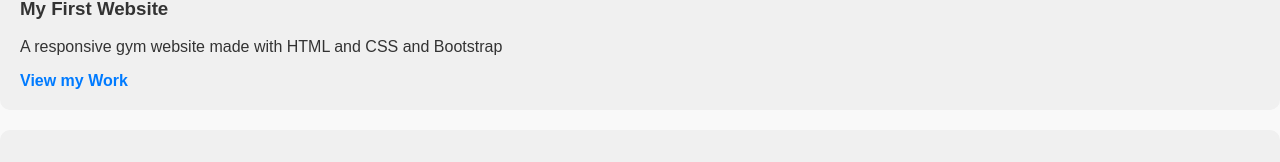
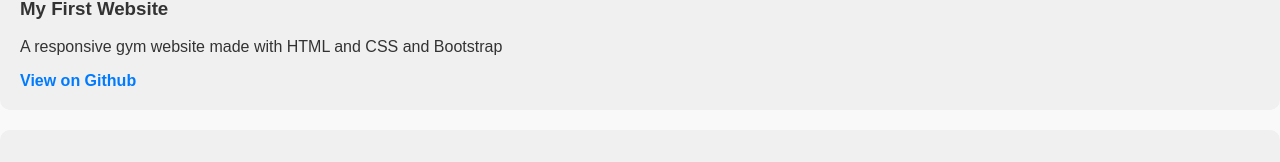
Before and after one commit to anas-1001/my-portfolio, a React (Vite) app: page /projects in a window 1280 px wide. Shown: the part 189-351 px from the top of the page. Built offline with nearby package versions, Linux system fonts and the light colour scheme.

Commit message:
updated link

```diff
--- a/src/Projects.jsx
+++ b/src/Projects.jsx
@@ -1,4 +1,4 @@
-import { Link } from "react-router";
+
 
 function Projects() {
 
@@ -8,8 +8,7 @@ function Projects() {
             <div className="project-card">
                 <h3>My First Website</h3>
                 <p>A responsive gym website made with HTML and CSS and Bootstrap</p>
-                {/* <a href="https://anas-1001.github.io/bootstrap-project/" target="_blank">View on Github</a> */}
-                     <Link to="https://anas-1001.github.io/bootstrap-project/" >View my Work</Link>
+                <a href="https://anas-1001.github.io/bootstrap-project/" target="_blank">View on Github</a>
             </div>
             <div className="project-card">
                 <h3>React Projects</h3>
```
